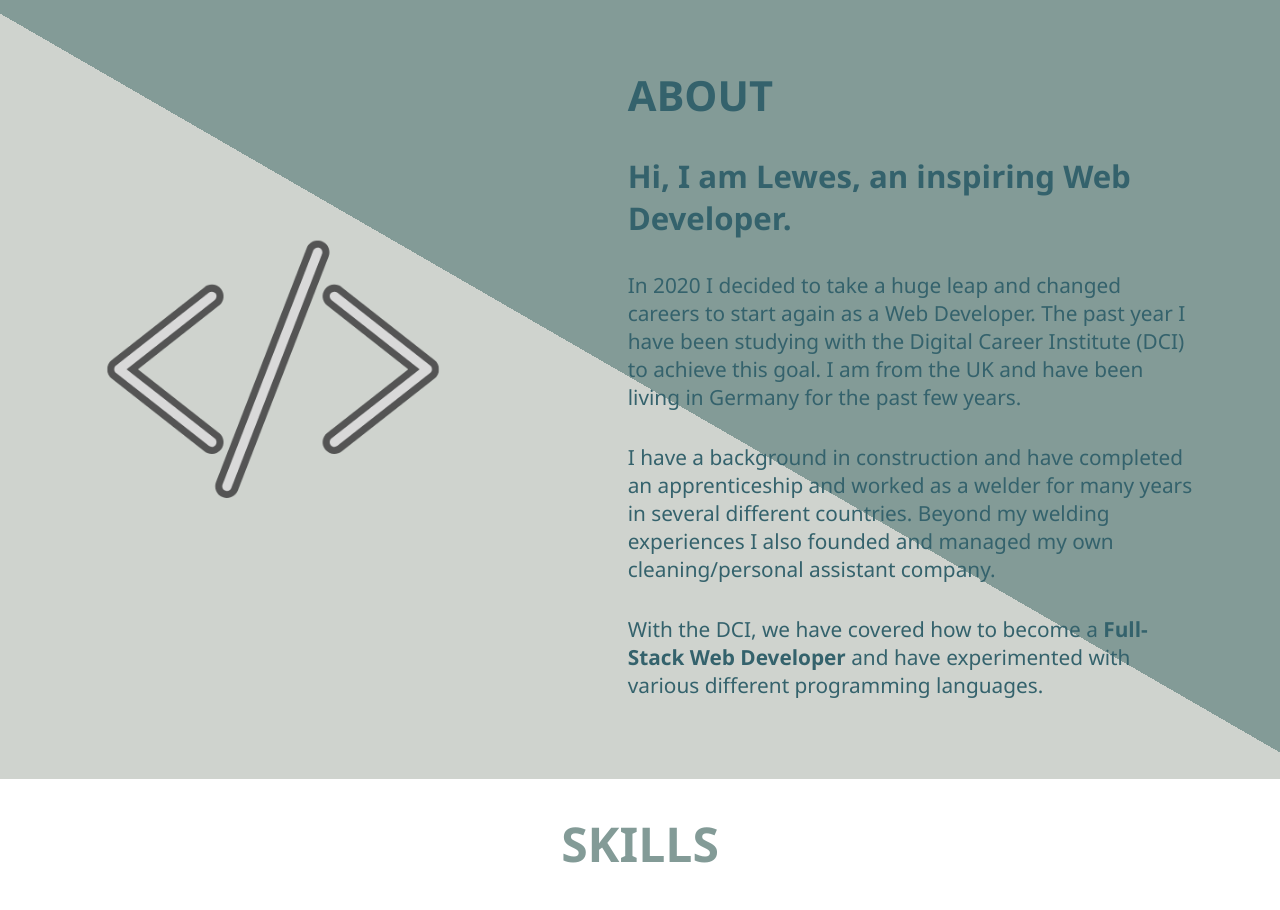
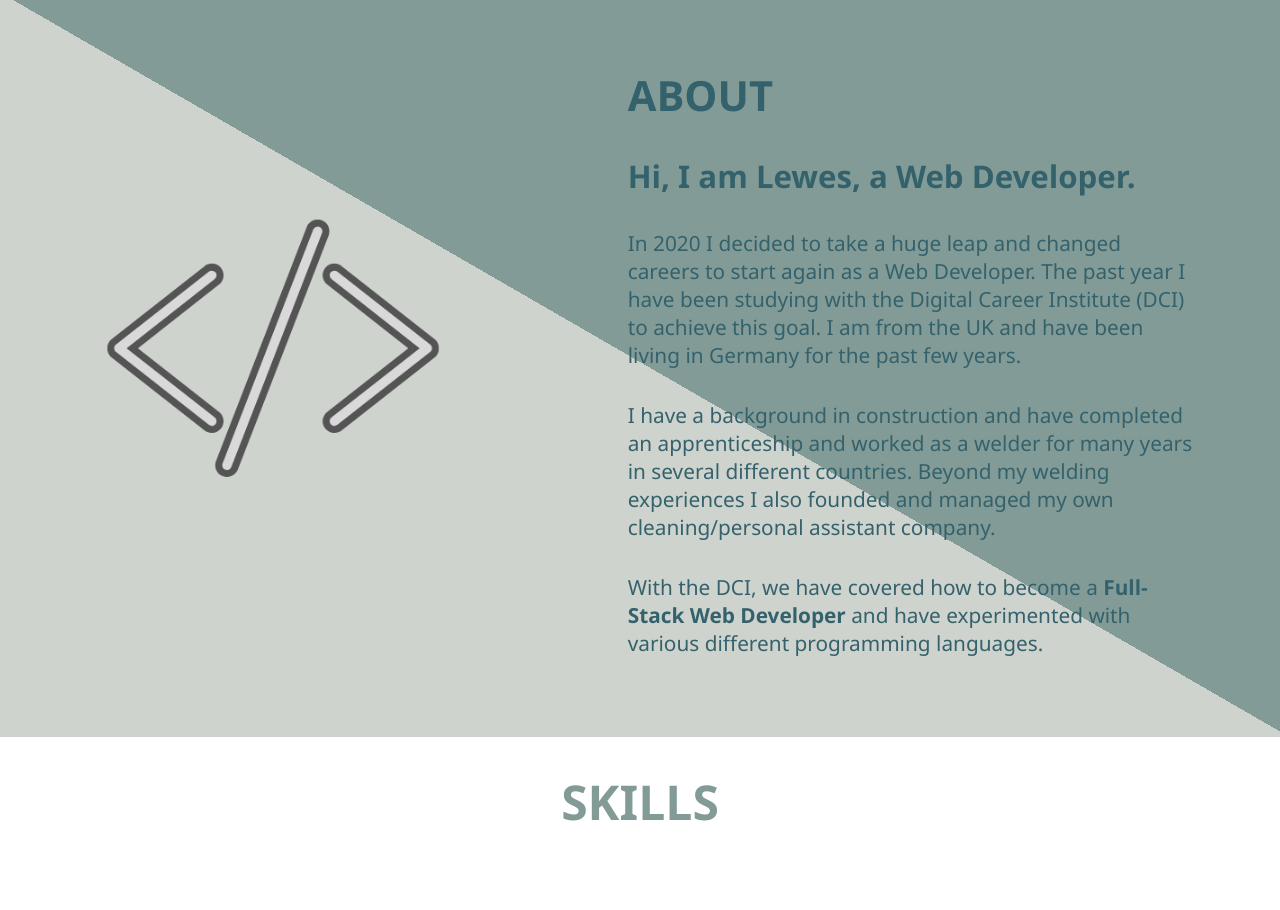
Before and after one commit to Lewdawg/mySite, a React (Create React App) app: page / in a window 1280 px wide. Shown: the part 771-1681 px from the top of the page. Built offline with nearby package versions, Linux system fonts and the light colour scheme.

Commit message:
about page clean up

```diff
--- a/src/components/about/About.js
+++ b/src/components/about/About.js
@@ -21,7 +21,7 @@ function About() {
 
                 <h1>ABOUT</h1>
 
-                <h2>Hi, I am <b>Lewes</b>, an inspiring Web Developer.</h2>
+                <h2>Hi, I am <b>Lewes</b>, a Web Developer.</h2>
 
                 <p>In 2020 I decided to take a huge leap and changed careers to start again as a Web Developer. The past year I have been studying with the Digital Career Institute (DCI) to achieve this goal. I am from the UK and have been living in Germany for the past few years.</p>
 
```
